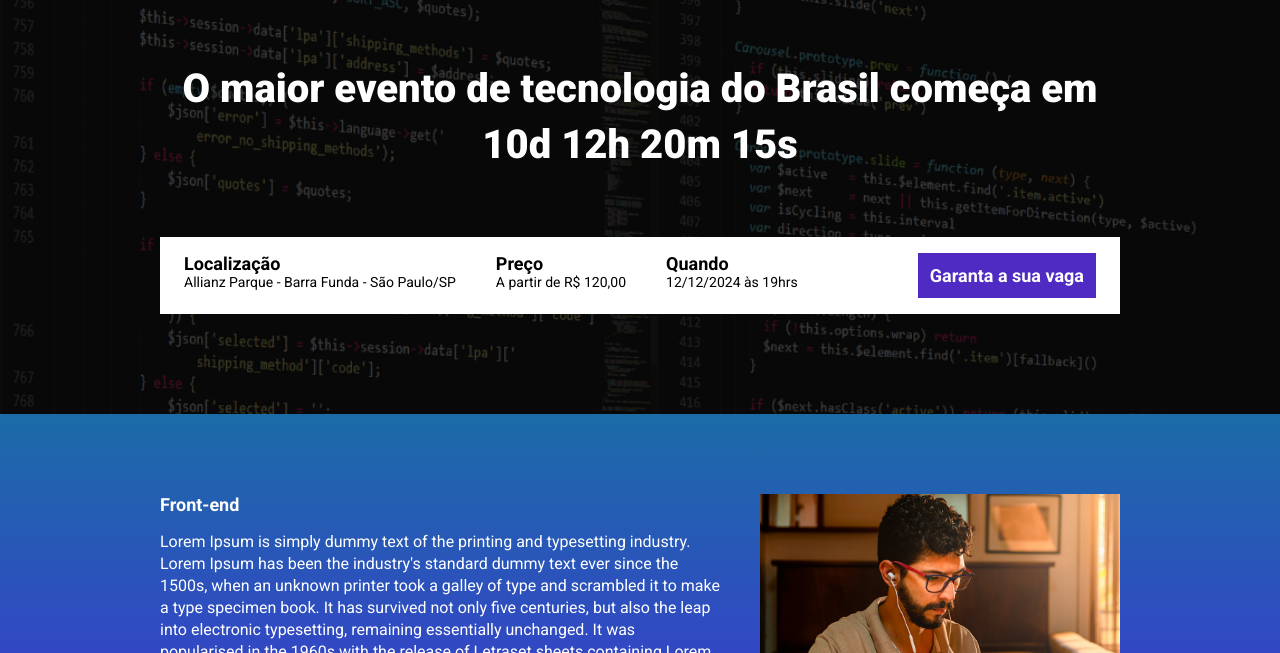
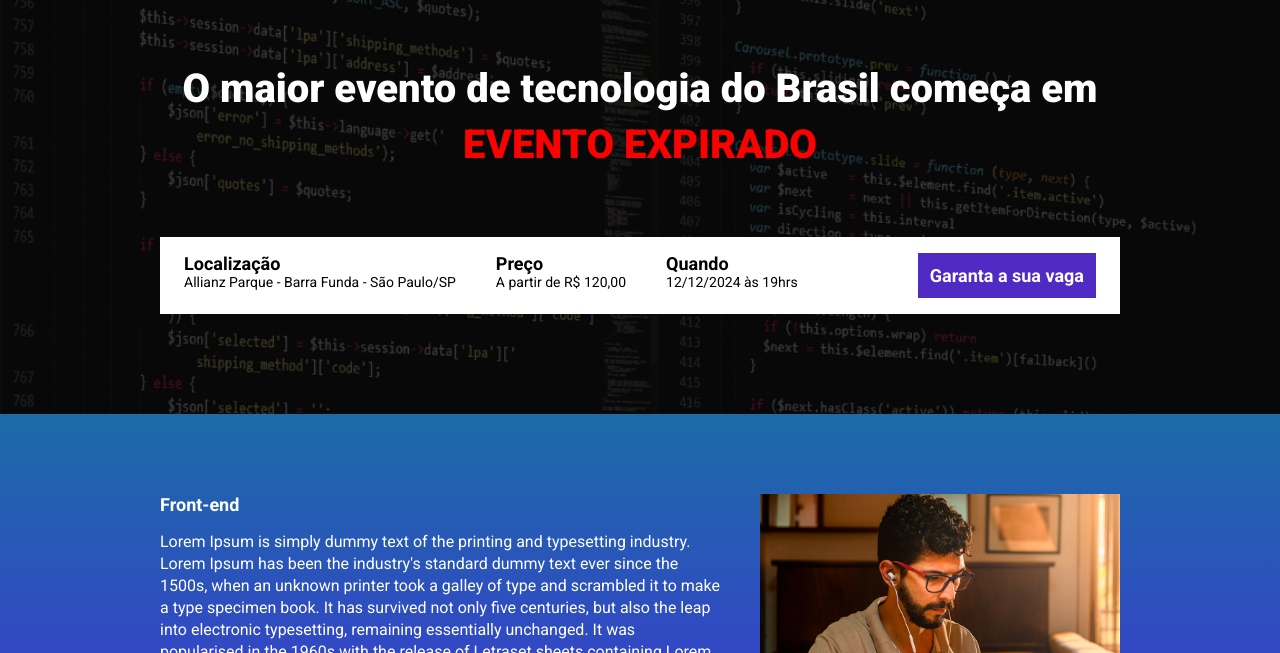
Before and after one commit to Matheus-Reichemback-Stang/EBAC-evento_ficticio, a website built with Parcel: page src/index.html in a window 1280 px wide. Shown: the part 147-800 px from the top of the page. Built offline with nearby package versions, Linux system fonts and the light colour scheme.

Commit message:
feat: criando contagem regressiva do evento

```diff
--- a/package.json
+++ b/package.json
@@ -2,9 +2,9 @@
   "name": "projeto",
   "version": "1.0.0",
   "description": "",
-  "main": "index.js",
   "scripts": {
     "dev": "parcel ./src/index.html ./src/styles/main.scss ./src/scripts/main.js --no-cache",
+    "build": "parcel build ./src/index.html",
     "test": "echo \"Error: no test specified\" && exit 1"
   },
   "author": "",
--- a/src/index.html
+++ b/src/index.html
@@ -15,7 +15,7 @@
         <div class="container">
             <img class="hero__logo" src="./images/ebac_logo.svg" alt="EBAC">
             <p class="hero__text">
-                O maior evento de tecnologia do Brasil começa em 10d 12h 20m 15s
+                O maior evento de tecnologia do Brasil começa em <span id="contador">000d 00h 00m 00s</span>
             </p>
             <div class="infos-bar">
                 <ul class="infos-bar__infos">
--- a/src/scripts/main.js
+++ b/src/scripts/main.js
@@ -1 +1,31 @@
 AOS.init()
+
+// É possível definir uma data do futuro ou do passado
+const dataDoEvento = new Date("Aug 30, 2024 19:19:00");
+// Com o getTime() é recuperado o TimeStamp
+const timeStampDoEvento = dataDoEvento.getTime();
+
+const contaAsHoras = setInterval(function() {
+    const agora = new Date();
+    const timeStampAtual = agora.getTime();
+
+    const distanciaAteOEvento = timeStampDoEvento - timeStampAtual;
+
+    const diaEmMs = 1000 * 60 * 60 * 24;
+    const horasEmMs = 1000 * 60 * 60;
+    const minutoEmMs = 1000 * 60;
+
+    const diasAteOEvento = Math.floor(distanciaAteOEvento / diaEmMs);
+    const horasAteOEvento = Math.floor((distanciaAteOEvento % diaEmMs) / horasEmMs);
+    const minutosAteOEvento = Math.floor((distanciaAteOEvento % horasEmMs) / minutoEmMs);
+    const segundosAteOEvento = Math.floor((distanciaAteOEvento % minutoEmMs) / 1000);
+
+    const span = document.getElementById('contador')
+    span.innerHTML = `${diasAteOEvento}d ${horasAteOEvento}h ${minutosAteOEvento}m ${segundosAteOEvento}s`;
+
+    if(distanciaAteOEvento < 0){
+        clearInterval(contaAsHoras)
+        span.innerHTML = 'EVENTO EXPIRADO';
+        span.style.color = "red";
+    }
+}, 1000);
```
